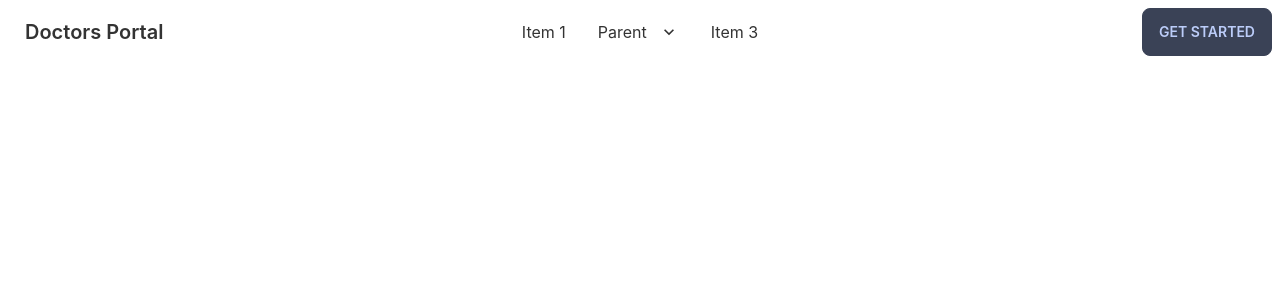
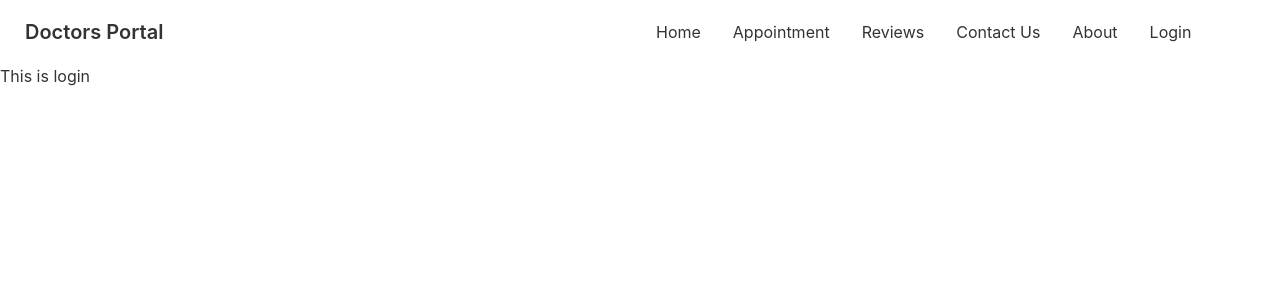
Before and after one commit to provashish95/doctors-portal-client, a React (Create React App) app: page /login in a window 1280 px wide. Shown: the top 300 px of the page. Built offline with nearby package versions, Linux system fonts and the light colour scheme.

Commit message:
created some components and customze navbar

```diff
--- a/src/App.js
+++ b/src/App.js
@@ -3,6 +3,8 @@ import { Route, Routes } from 'react-router-dom';
 import './App.css';
 import About from './Pages/About/About';
 import Home from './Pages/Home/Home';
+import Login from './Pages/Login/Login';
+import NotFound from './Pages/NotFound/NotFound';
 import Navbar from './Pages/Shared/Navbar';
 
 function App() {
@@ -11,8 +13,9 @@ function App() {
       <Navbar></Navbar>
       <Routes>
         <Route path='/' element={<Home></Home>}></Route>
-        <Route path='/home' element={<Home></Home>}></Route>
         <Route path='/about' element={<About></About>}></Route>
+        <Route path='/login' element={<Login></Login>}></Route>
+        <Route path='*' element={<NotFound></NotFound>}></Route>
       </Routes>
     </div>
   );
--- /dev/null
+++ b/src/Pages/Login/Login.js
@@ -0,0 +1,11 @@
+import React from 'react';
+
+const Login = () => {
+    return (
+        <div>
+            <h3>This is login</h3>
+        </div>
+    );
+};
+
+export default Login;
--- /dev/null
+++ b/src/Pages/NotFound/NotFound.js
@@ -0,0 +1,11 @@
+import React from 'react';
+
+const NotFound = () => {
+    return (
+        <div>
+            <h1>404 Not found pages</h1>
+        </div>
+    );
+};
+
+export default NotFound;
--- a/src/Pages/Shared/Navbar.js
+++ b/src/Pages/Shared/Navbar.js
@@ -1,6 +1,17 @@
 import React from 'react';
+import { Link } from 'react-router-dom';
 
 const Navbar = () => {
+
+    const menuItems = <>
+        <li><Link to="/">Home</Link></li>
+        <li><Link to="/appointment">Appointment</Link></li>
+        <li><Link to="/reviews">Reviews</Link></li>
+        <li><Link to="/contactUs">Contact Us</Link></li>
+        <li><Link to="/about">About</Link></li>
+        <li><Link to="/login">Login</Link></li>
+    </>
+
     return (
         <div class="navbar bg-base-100">
             <div class="navbar-start">
@@ -9,40 +20,15 @@ const Navbar = () => {
                         <svg xmlns="http://www.w3.org/2000/svg" class="h-5 w-5" fill="none" viewBox="0 0 24 24" stroke="currentColor"><path stroke-linecap="round" stroke-linejoin="round" stroke-width="2" d="M4 6h16M4 12h8m-8 6h16" /></svg>
                     </label>
                     <ul tabindex="0" class="menu menu-compact dropdown-content mt-3 p-2 shadow bg-base-100 rounded-box w-52">
-                        <li><a>Home</a></li>
-                        <li tabindex="0">
-                            <a class="justify-between">
-                                About
-                                <svg class="fill-current" xmlns="http://www.w3.org/2000/svg" width="24" height="24" viewBox="0 0 24 24"><path d="M8.59,16.58L13.17,12L8.59,7.41L10,6L16,12L10,18L8.59,16.58Z" /></svg>
-                            </a>
-                            <ul class="p-2">
-                                <li><a>Submenu 1</a></li>
-                                <li><a>Submenu 2</a></li>
-                            </ul>
-                        </li>
-                        <li><a>Item 3</a></li>
+                        {menuItems}
                     </ul>
                 </div>
                 <a class="btn btn-ghost normal-case text-xl">Doctors Portal</a>
             </div>
             <div class="navbar-center hidden lg:flex">
                 <ul class="menu menu-horizontal p-0">
-                    <li><a>Item 1</a></li>
-                    <li tabindex="0">
-                        <a>
-                            Parent
-                            <svg class="fill-current" xmlns="http://www.w3.org/2000/svg" width="20" height="20" viewBox="0 0 24 24"><path d="M7.41,8.58L12,13.17L16.59,8.58L18,10L12,16L6,10L7.41,8.58Z" /></svg>
-                        </a>
-                        <ul class="p-2">
-                            <li><a>Submenu 1</a></li>
-                            <li><a>Submenu 2</a></li>
-                        </ul>
-                    </li>
-                    <li><a>Item 3</a></li>
+                    {menuItems}
                 </ul>
-            </div>
-            <div class="navbar-end">
-                <a class="btn">Get started</a>
             </div>
         </div>
     );
```
